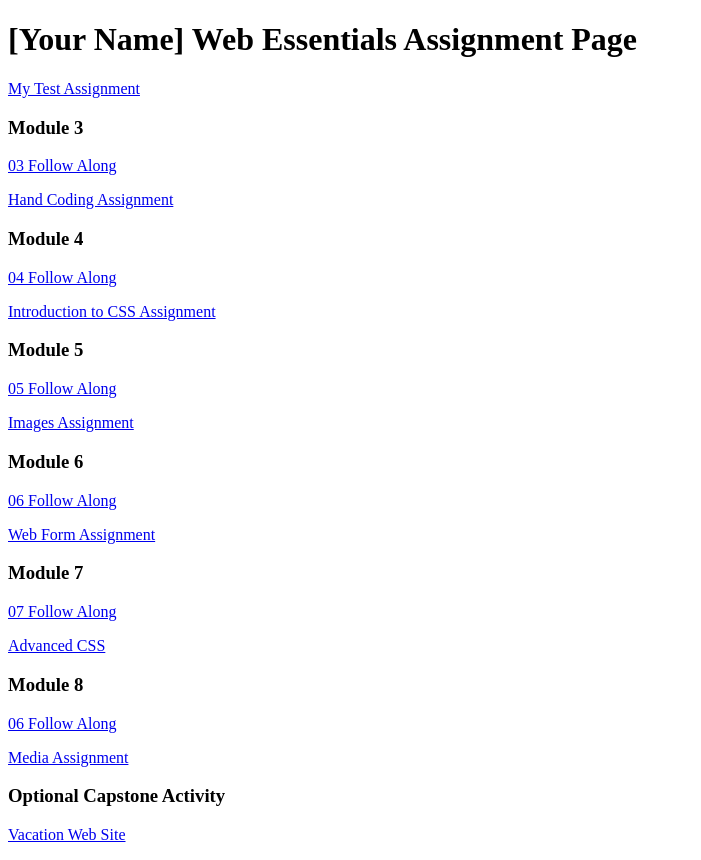
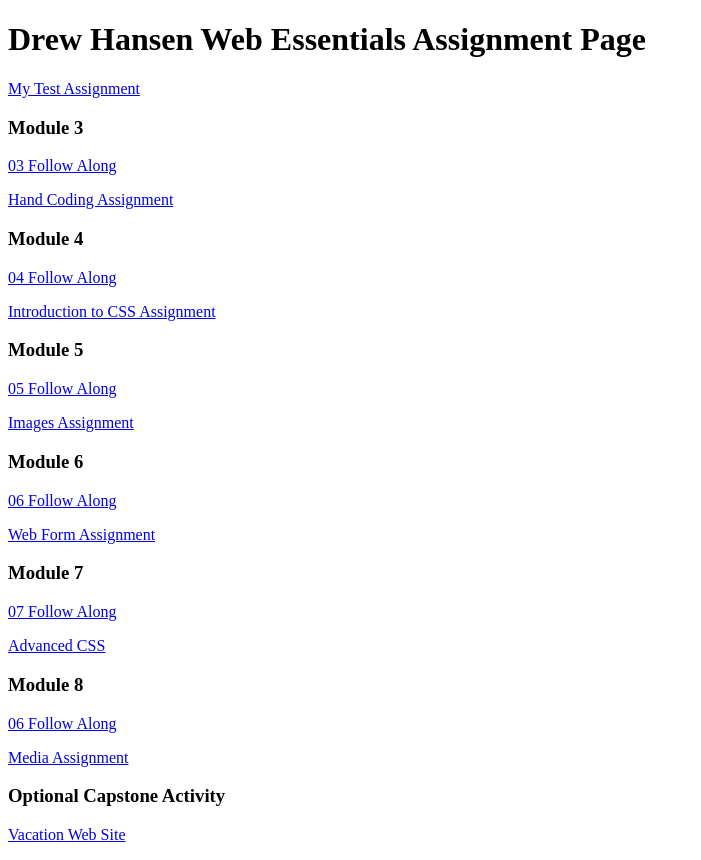
Before and after one commit to Dr3wH/dwdd1600, a plain HTML site: page index.html in a window 1280 px wide. Shown: the whole page, without its empty margins (0-701 px from the left). Drawn offline with Linux system fonts and the light colour scheme.

Commit message:
Update index.html
added name

```diff
--- a/index.html
+++ b/index.html
@@ -6,7 +6,7 @@
 		<title>dwdd 1600 assignment list page</title>
 	</head>
 	<body>
-		<h1>[Your Name] Web Essentials Assignment Page</h1>
+		<h1>Drew Hansen Web Essentials Assignment Page</h1>
 		<p><a href="01test">My Test Assignment</a></p>
 
 		<h3>Module 3</h3>
```
